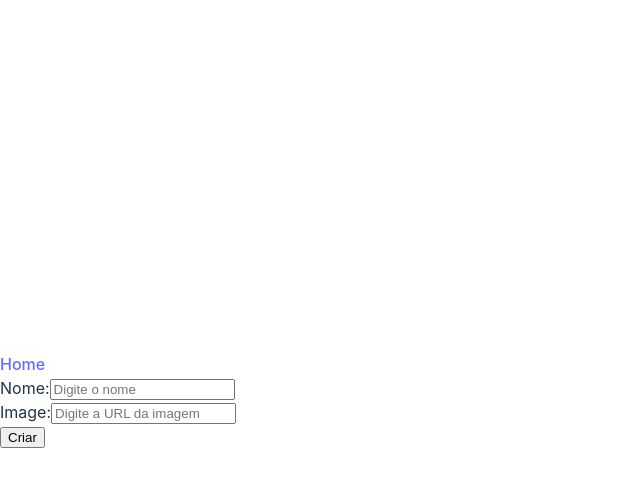
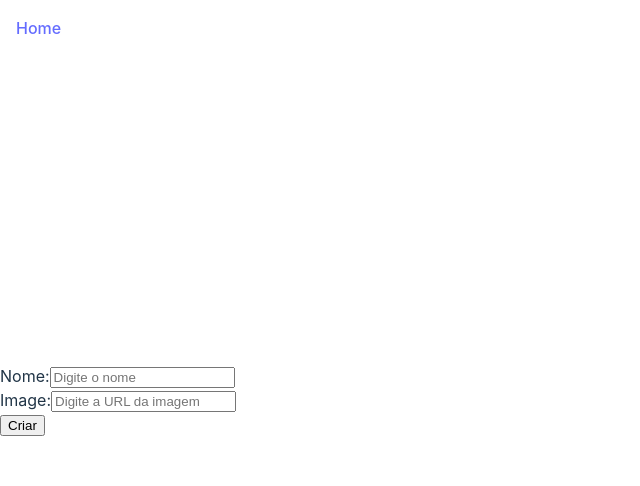
Before and after one commit to AdonaySantos/ocean-jornada-frontend-abril-2024, a React (Vite) app: page /criar in a window 1280 px wide. Shown: the top 486 px of the page, without its empty margins (0-640 px from the left). Built offline with nearby package versions, Linux system fonts and the light colour scheme.

Commit message:
adicionei o header e com css

```diff
--- a/src/App.css
+++ b/src/App.css
@@ -1,5 +1,13 @@
 #root {
   width: 100%;
+}
+
+.header {
+  width: 100%;
+  background: white;
+  padding: 16px;
+  position: fixed;
+  top: 0;
 }
 
 .cards {
--- a/src/pages/Create/Create.jsx
+++ b/src/pages/Create/Create.jsx
@@ -19,8 +19,6 @@ export default function Create() {
         // Transforma um objeto em uma string JSON
         const json = JSON.stringify(data)
 
-        console.log(data, json)
-
         // Declara a URL da API para realização do POST
         const apiUrl = 'https://ocean-jornada-backend-abril-2024.onrender.com/item'
 
@@ -33,12 +31,14 @@ export default function Create() {
             body: json
         })
 
-        // Redireciona para a página principal
+        // Redireciona, navega para a página principal
         return navigate('/')
     }
     return (
         <>
+            <div className="header">
             <Link to ="/">Home</Link>
+            </div>
             <div>
                 <form onSubmit={onSubmit}>
                     <label htmlFor="name">Nome:</label>
--- a/src/pages/ReadAll/ReadAll.jsx
+++ b/src/pages/ReadAll/ReadAll.jsx
@@ -21,7 +21,9 @@ export default function ReadAll() {
 
     return (
       <>
-        <Link to="/criar">Criar</Link>
+        <div className='header'>
+            <Link to="/criar">Criar</Link>
+        </div>
         <div className="cards">
           {itens.map(function (elemento) {
             return <Card item={elemento} key={`card_${elemento._id}`} />
```
